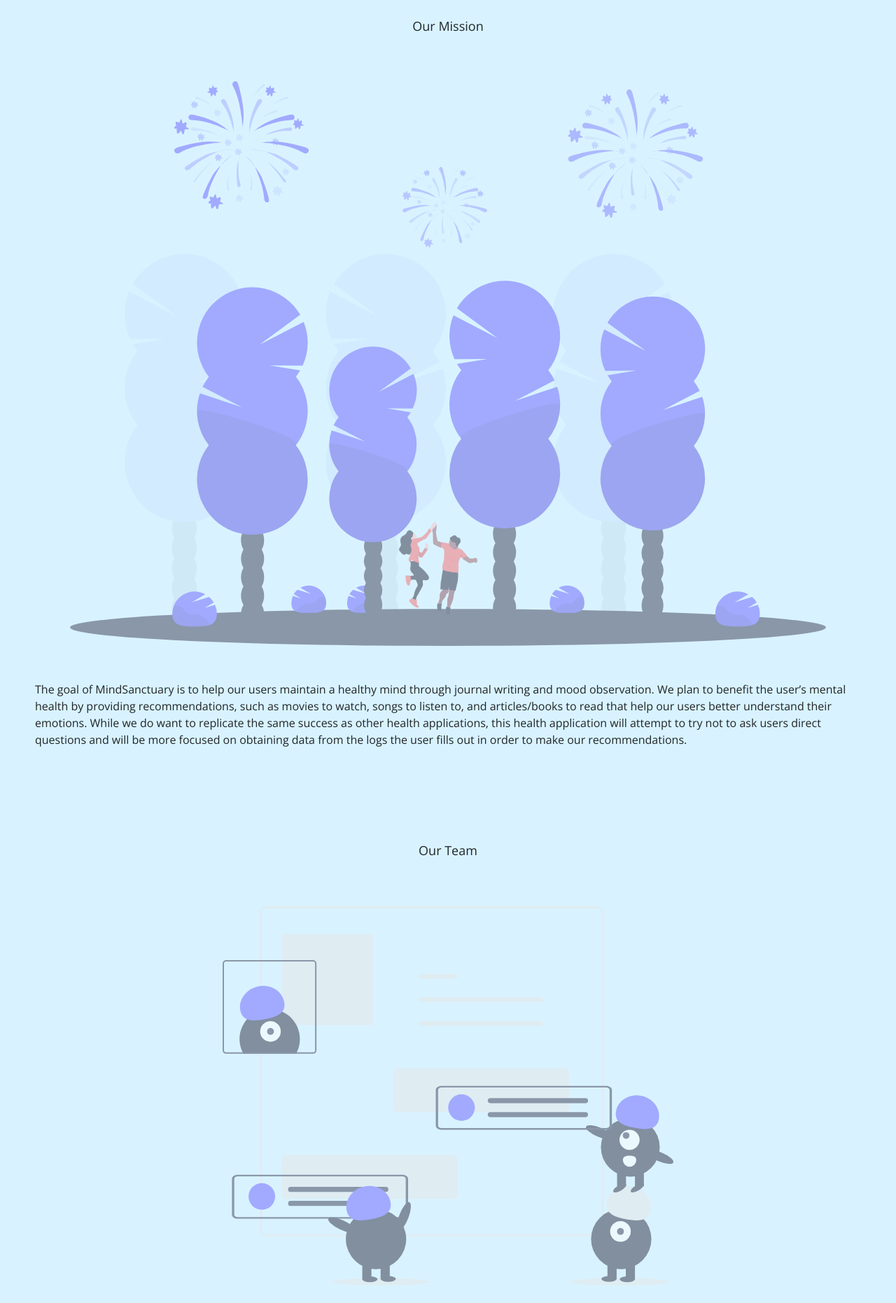
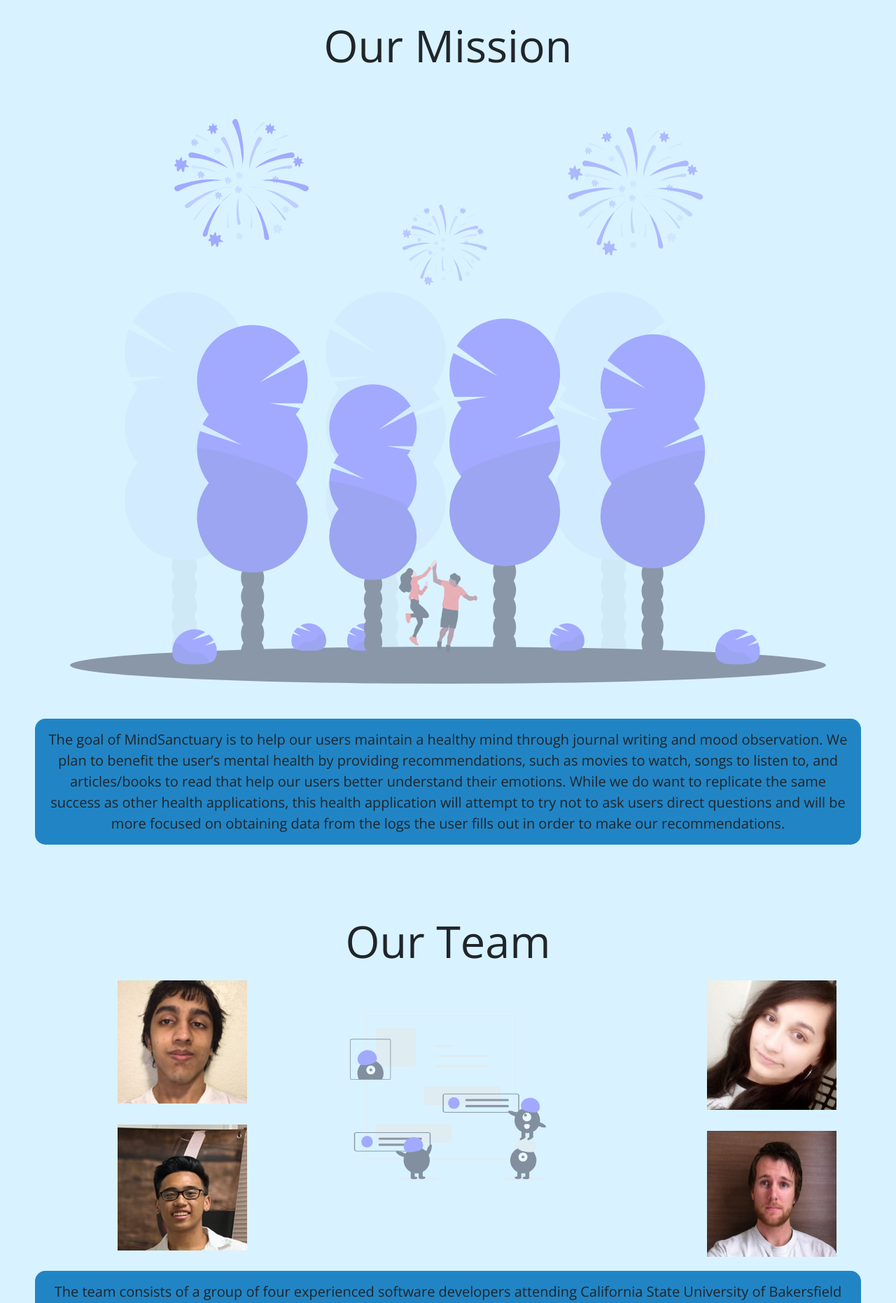
Before and after one commit to cbonoan/Senior-Project, a Flask app: page /about in a window 1280 px wide. Shown: the part 70-1932 px from the top of the page at 70% size. Run offline with Flask 2, Linux system fonts and the light colour scheme; parts of the project's set-up code (start-up, migrations or seed data) failed here and were passed over; some libraries are stand-ins or nearby versions.

Commit message:
touching up about page -Charles

```diff
--- a/flaskApp/static/styles/about.css
+++ b/flaskApp/static/styles/about.css
@@ -1,4 +1,7 @@
 @import "keyframes.css";
+#body {
+    font-family: 'Open Sans', sans-serif, cursive;
+}
 
 #section {
     font-family: 'Open Sans', sans-serif;
@@ -6,6 +9,16 @@
     font-size: medium;
     text-align: left;
     padding: 50px;
+}
+p{
+    margin-bottom: 0 !important;
+    font-size: 20px;
+}
+#missionStmt, #teamDescription {
+    background-color: #2185C5;
+    padding: 15px;
+    margin-bottom: 0;
+    border-radius: 15px;
 }
 .title1 {
     text-align: center;
--- a/flaskApp/templates/about.html
+++ b/flaskApp/templates/about.html
@@ -5,19 +5,46 @@
 {%endblock%}
 {%block content%}
     <h2 class = "title1">About Us</h2>
-    <div id = "section">
-        <h3 class = "title2">Our Mission</h3>
+    <div class="text-center" id = "section">
+        <h3>Our Mission</h3>
         <div class = "image">
             <img src="{{url_for('static', filename='svg/festivities.svg')}}" alt="festivities">
         </div>
-        <p>The goal of MindSanctuary is to help our users maintain a healthy mind through journal writing and mood observation. We plan to benefit the user’s mental health by providing recommendations, such as movies to watch, songs to listen to, and articles/books to read that help our users better understand their emotions.  While we do want to replicate the same success as other health applications, this health application will attempt to try not to ask users direct questions and will be more focused on obtaining data from the logs the user fills out in order to make our recommendations.
+        <div id="missionStmt">
+            <p>The goal of MindSanctuary is to help our users maintain a healthy mind through journal writing and mood observation.
+            We plan to benefit the user’s mental health by providing recommendations, such as movies to watch, songs to listen to,
+            and articles/books to read that help our users better understand their emotions.
+            While we do want to replicate the same success as other health applications, this health application will attempt to try
+            not to ask users direct questions and will be more focused on obtaining
+            data from the logs the user fills out in order to make our recommendations.
+            </p>
+        </div>
+
     </div>
-    <div id = "section">
-        <h3 class = "title2">Our Team</h3>
-        <div class = "image">
-            <img src="{{url_for('static', filename='svg/team_design.svg')}}" alt="team designing">
+    <div class="text-center" id = "section">
+        <h3>Our Team</h3>
+        <div class="container">
+            <div class="row">
+                <div class="col-4">
+                    <img src="{{url_for('static', filename='pictures/Arvin.png')}}" alt="team designing" width="185" style="margin-bottom: 15px;">
+                    <img src="{{url_for('static', filename='pictures/Charles.png')}}" alt="team designing" style="margin-top: 15px;">
+                </div>
+                <div class="col-4 image">
+                    <img src="{{url_for('static', filename='svg/team_design.svg')}}" alt="team designing">
+                </div>
+                <div class="col-4 text-right">
+                    <img src="{{url_for('static', filename='pictures/Mariah.png')}}" alt="team designing" style="margin-bottom: 15px;">
+                    <img src="{{url_for('static', filename='pictures/Richard.png')}}" alt="team designing" width="185" height="180" style="margin-top: 15px;">
+                </div>
+            </div>
         </div>
-        <p>The team consists of a group of four experienced software developers attending California State University of Bakersfield as Seniors. We are all very passionate about helping out those who are going through tough times in isolation, and are aiming to help people get their life back on track. All four developers have experience with designing database systems, expert systems, and front end development. We hope to promote happiness and success in our users lives.</p>
+        <div id="teamDescription" style="margin-top: 20px;">
+            <p>The team consists of a group of four experienced software developers attending California State University of Bakersfield as Seniors.
+                We are all very passionate about helping out those who are going through tough times in isolation, and are aiming to help people get
+                their life back on track. All four developers have experience with designing database systems, expert systems, and front end development.
+                We hope to promote happiness and success in our users lives.
+            </p>
+        </div>
     </div>
     <div class = "image">
         <img src="{{url_for('static', filename='svg/celebrating_life.svg')}}" alt="celebrating life">
```
Also changed, not shown: flaskApp/static/pictures/Arvin.png (added), flaskApp/static/pictures/Charles.png (added), flaskApp/static/pictures/Mariah.png (added), flaskApp/static/pictures/Richard.png (added).
